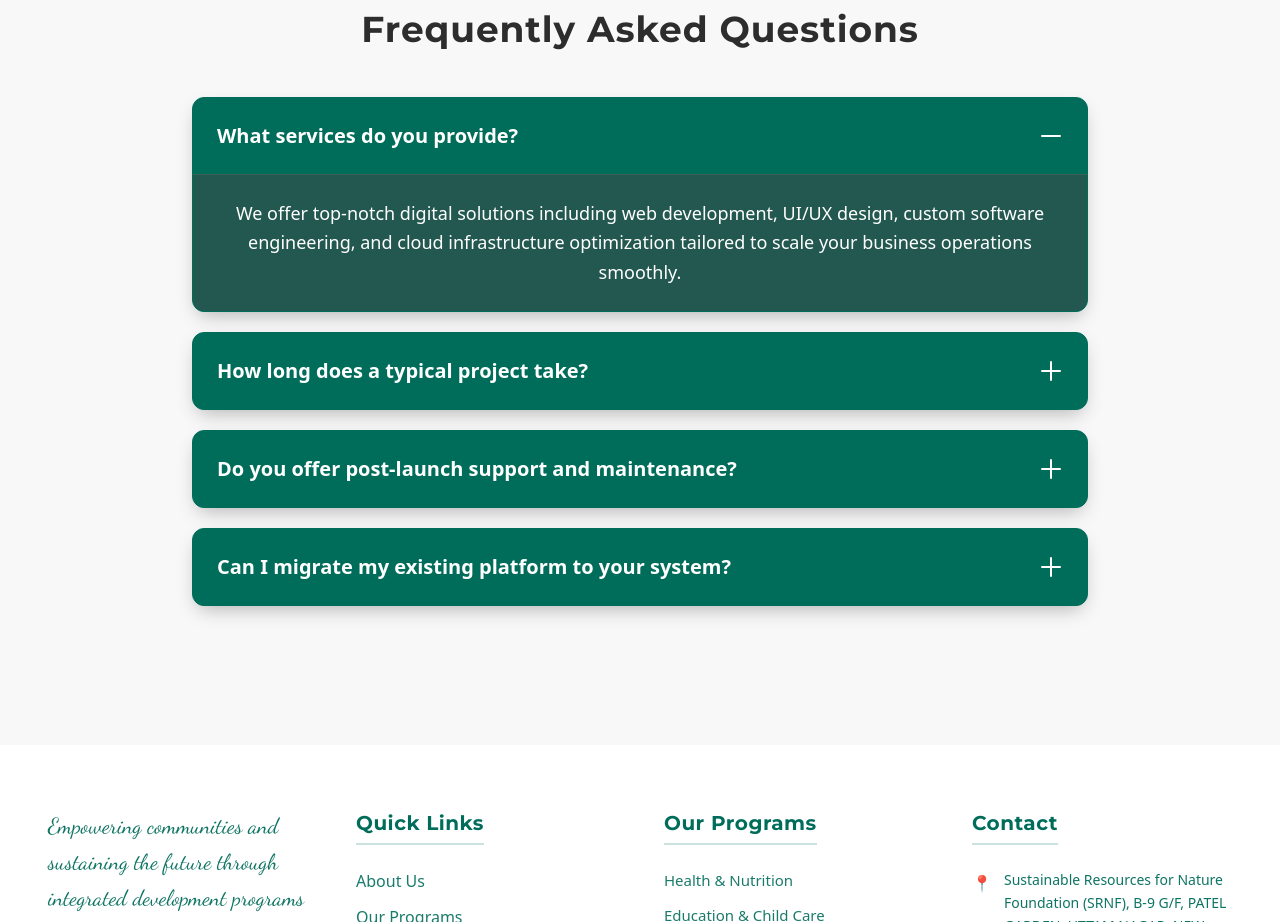
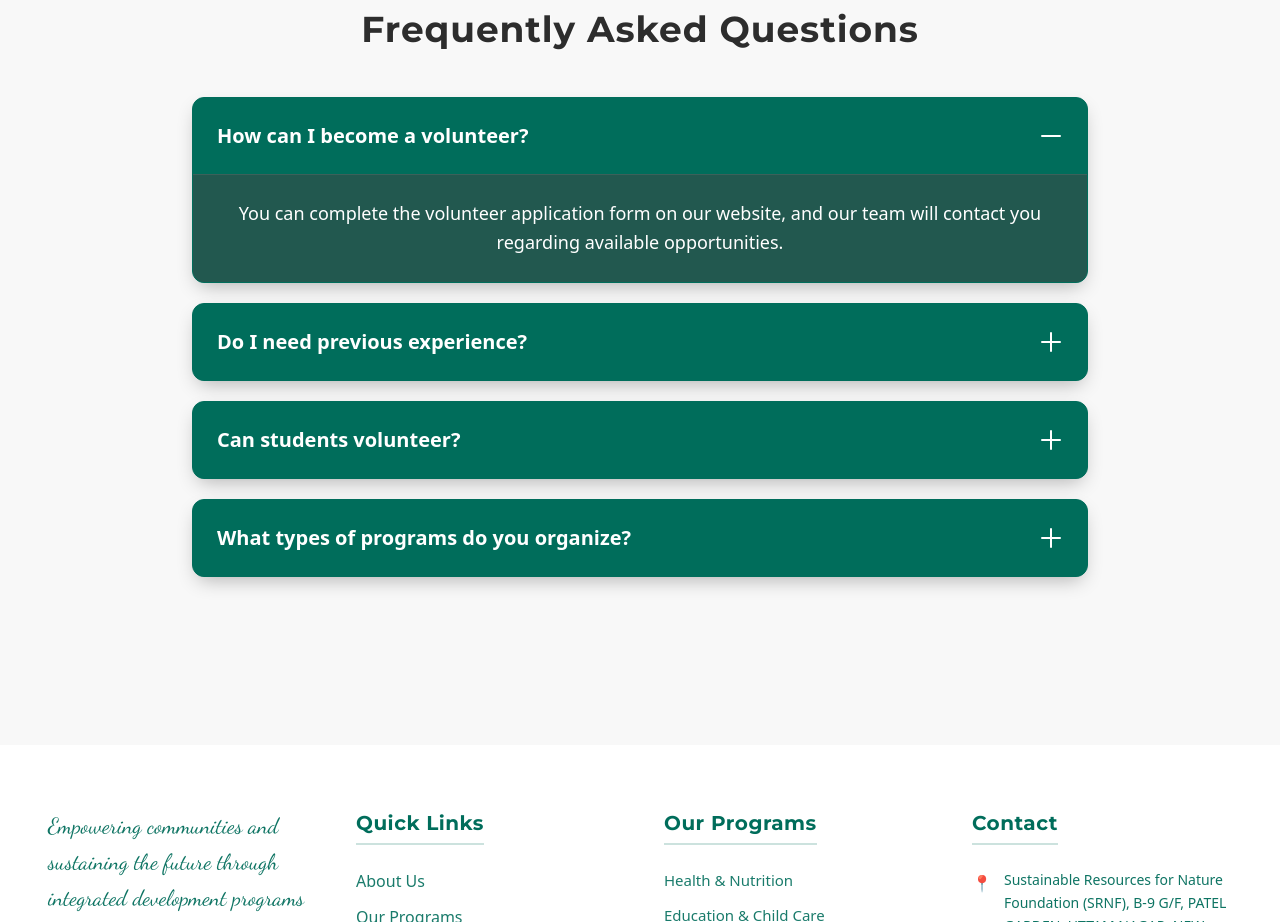
Before and after one commit to digitalcreatorss2002/srnf-trust, a React (Vite) app: page /about in a window 1280 px wide. Shown: the part 2440-3362 px from the top of the page. Built offline with nearby package versions, Linux system fonts and the light colour scheme; no server answers; a web font is replaced by a local one.

Commit message:
faq questions changes

```diff
--- a/src/component/FaqAccordion.jsx
+++ b/src/component/FaqAccordion.jsx
@@ -5,20 +5,20 @@ const FaqAccordion = () => {
 
   const faqData = [
     {
-      question: "What services do you provide?",
-      answer: "We offer top-notch digital solutions including web development, UI/UX design, custom software engineering, and cloud infrastructure optimization tailored to scale your business operations smoothly."
+      question: "How can I become a volunteer?",
+      answer: "You can complete the volunteer application form on our website, and our team will contact you regarding available opportunities."
     },
     {
-      question: "How long does a typical project take?",
-      answer: "Project timelines depend entirely on the complexity and scope. A standard website configuration can take anywhere from 2 to 4 weeks, while complex enterprise platforms might take 3 to 6 months."
+      question: "Do I need previous experience?",
+      answer: "No. Most volunteer opportunities are open to anyone who is passionate about making a difference. Training is provided when needed."
     },
     {
-      question: "Do you offer post-launch support and maintenance?",
-      answer: "Yes, we provide comprehensive post-launch support packages. This includes security updates, server monitoring, routine backups, and feature enhancements to keep your platform running flawlessly."
+      question: "Can students volunteer?",
+      answer: "Yes, students are welcome to volunteer and gain valuable experience while contributing to the community."
     },
     {
-      question: "Can I migrate my existing platform to your system?",
-      answer: "Absolutely! Our engineering team specializes in seamless data migration and platform integration, ensuring minimal downtime and absolute data integrity during the entire transition process."
+      question: "What types of programs do you organize?",
+      answer: "We organize awareness campaigns, educational workshops, health initiatives, environmental activities, fundraising events, and community development projects."
     }
   ];
 
```
